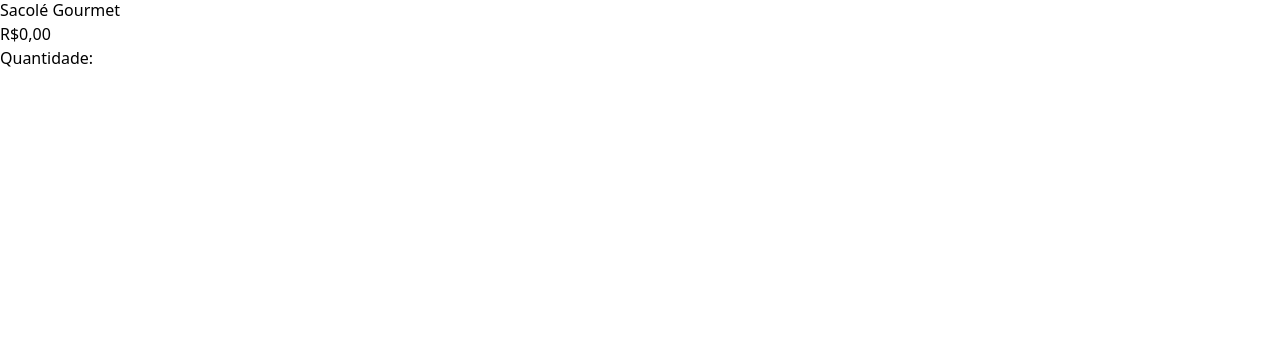
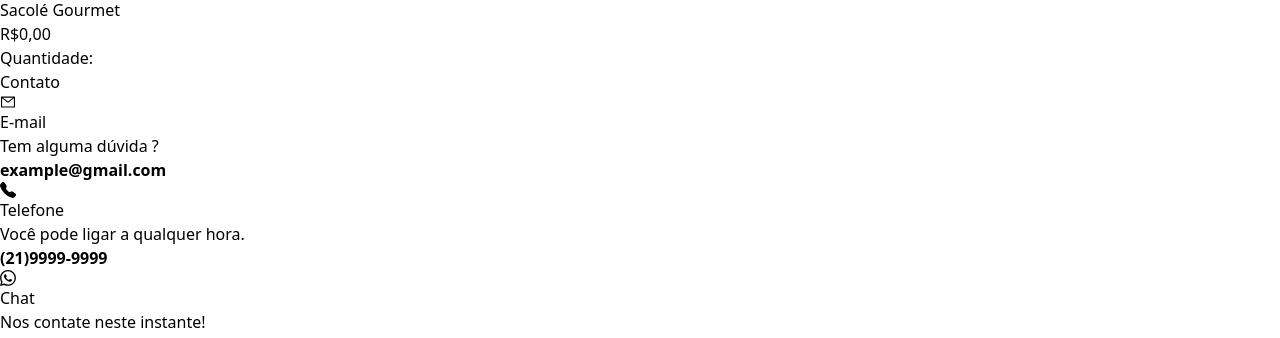
Before and after one commit to GianDoliveira/projeto-sacole, a React (Vite) app in the folder sacole/: page / in a window 1280 px wide. Shown: the part 922-1260 px from the top of the page. Before the commit the page ends 992 px from the top, so only its background shows below. Built offline with nearby package versions, Linux system fonts and the light colour scheme; a web font is replaced by a local one.

Commit message:
section contacts

```diff
--- /dev/null
+++ b/package.json
@@ -0,0 +1,5 @@
+{
+  "dependencies": {
+    "react-icons": "^4.8.0"
+  }
+}
--- a/sacole/src/App.jsx
+++ b/sacole/src/App.jsx
@@ -1,6 +1,7 @@
 import Home from "./assets/Home"
 import Flavors from "./assets/Flavors"
 import Prices from "./assets/Prices"
+import Contacts from "./assets/Contacts"
 
 function App() {
   return (
@@ -11,11 +12,11 @@ function App() {
       <main className=" bg-zinc-200" id="flavors">
         <Flavors/>
       </main>
-      <main className="h-screen bg-orange-300" id="prices">
+      <main className="bg-orange-300 h-screen" id="prices">
         <Prices/>
       </main>
-      <main className="">
-
+      <main className="bg-yellow-200 h-screen" id="contacts">
+        <Contacts/>
       </main>
     </>
   )
--- /dev/null
+++ b/sacole/src/assets/Contacts.jsx
@@ -0,0 +1,30 @@
+import { AiOutlineMail } from "react-icons/ai"
+import { BsFillTelephoneFill, BsWhatsapp } from "react-icons/bs"
+
+export default function Contacts() {
+    return (
+        <section className="flex justify-center items-center flex-col">
+            <h1 className="text-4xl relative top-10">Contato</h1>
+            <div className="relative top-12">
+                <div className="m-5 text-2xl">
+                    <AiOutlineMail />
+                    <h2 className="py-1">E-mail</h2>
+                    <p className="py-1">Tem alguma dúvida ?</p>
+                    <b className="py-1">example@gmail.com</b>
+                </div>
+                <div className="m-5 text-2xl">
+                    <BsFillTelephoneFill />
+                    <h2 className="py-1">Telefone</h2>
+                    <p className="py-1">Você pode ligar a qualquer hora.</p>
+                    <b className="py-1">(21)9999-9999</b>
+                </div>
+                <div className="m-5 text-2xl">
+                    <BsWhatsapp />
+                    <h2 className="py-1">Chat</h2>
+                    <p className="py-1">Nos contate neste instante!</p>
+                    <b className="py-1">(21)88888-8888</b>
+                </div>
+            </div>
+        </section>
+    )
+}
--- a/sacole/src/assets/Navbar.jsx
+++ b/sacole/src/assets/Navbar.jsx
@@ -45,7 +45,11 @@ export default function Navbar() {
                         <Link activeClass="active" to="prices" spy={true} smooth={true} offset={50} duration={500} data-text="ToBottom">Preços
                         </Link>
                     </li>
-                    <li className="py-4"><a>Contatos</a></li>
+                    <li className="py-4">
+                        <Link activeClass="active" to="contacts" spy={true} smooth={true} offset={50} duration={500} data-text="ToBottom">Contatos
+                        </Link>
+                    </li>
+
                 </div>
             </div>
         </div>
--- a/sacole/src/assets/Prices.jsx
+++ b/sacole/src/assets/Prices.jsx
@@ -1,10 +1,9 @@
-import { useState } from "react"
 import CommonItem from "./CommonItem"
 import GourmetItem from "./GourmetItem"
 
 export default function Prices() {
     return (
-        <section className="flex justify-center items-center flex-col relative h-auto top-10">
+        <section className="flex justify-center items-center flex-col relative top-5">
             <h2 className="text-3xl font-['Alkatra'] text-center text-[#efefef]">Refresque-se com nossos sacolés a preços acessíveis!</h2>
             <div className="border-orange-400 w-80 h-72 text-center bg-gradient-to-b from-orange-300 to-yellow-300">
                 <CommonItem/>
```
Also changed, not shown: 1 other file (tests, documents, lock files or other folders).
